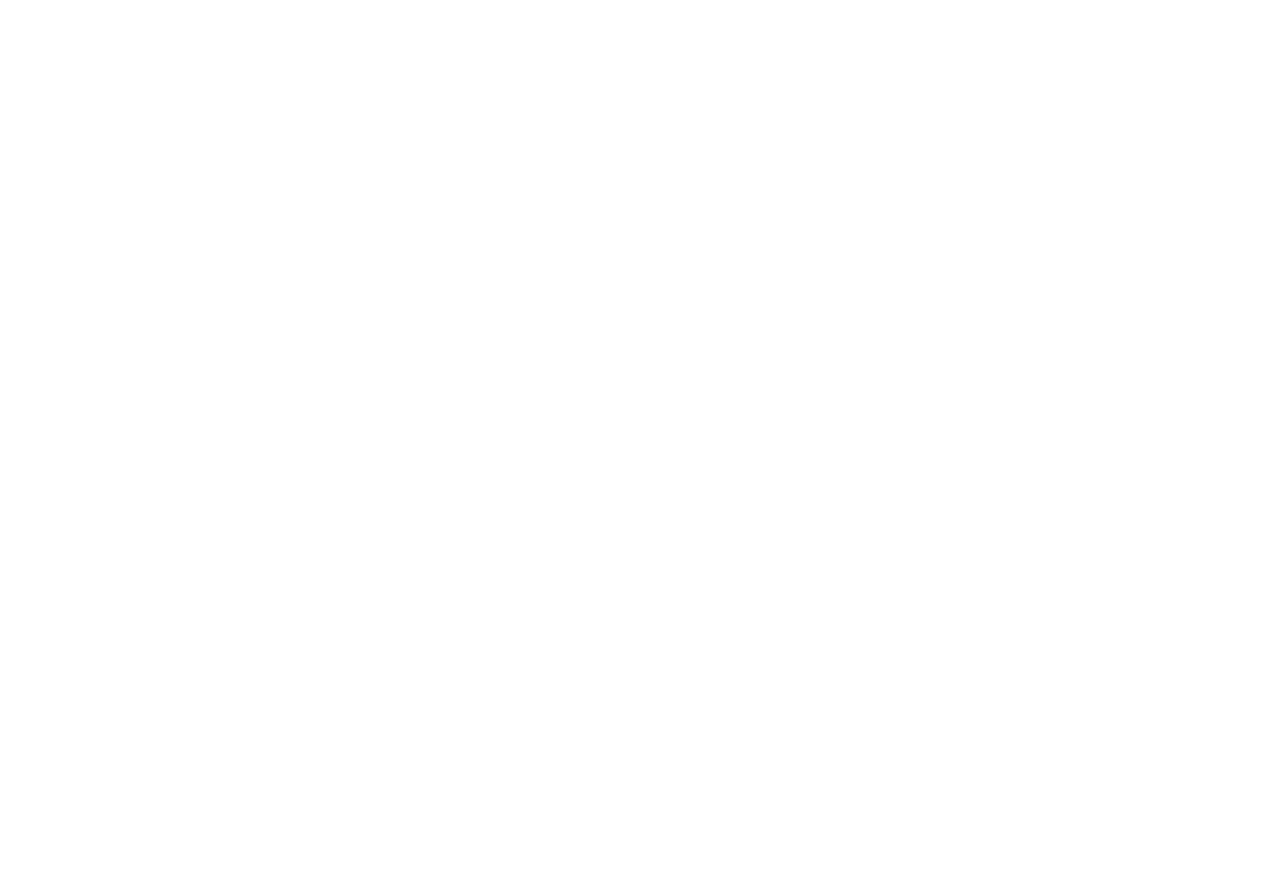
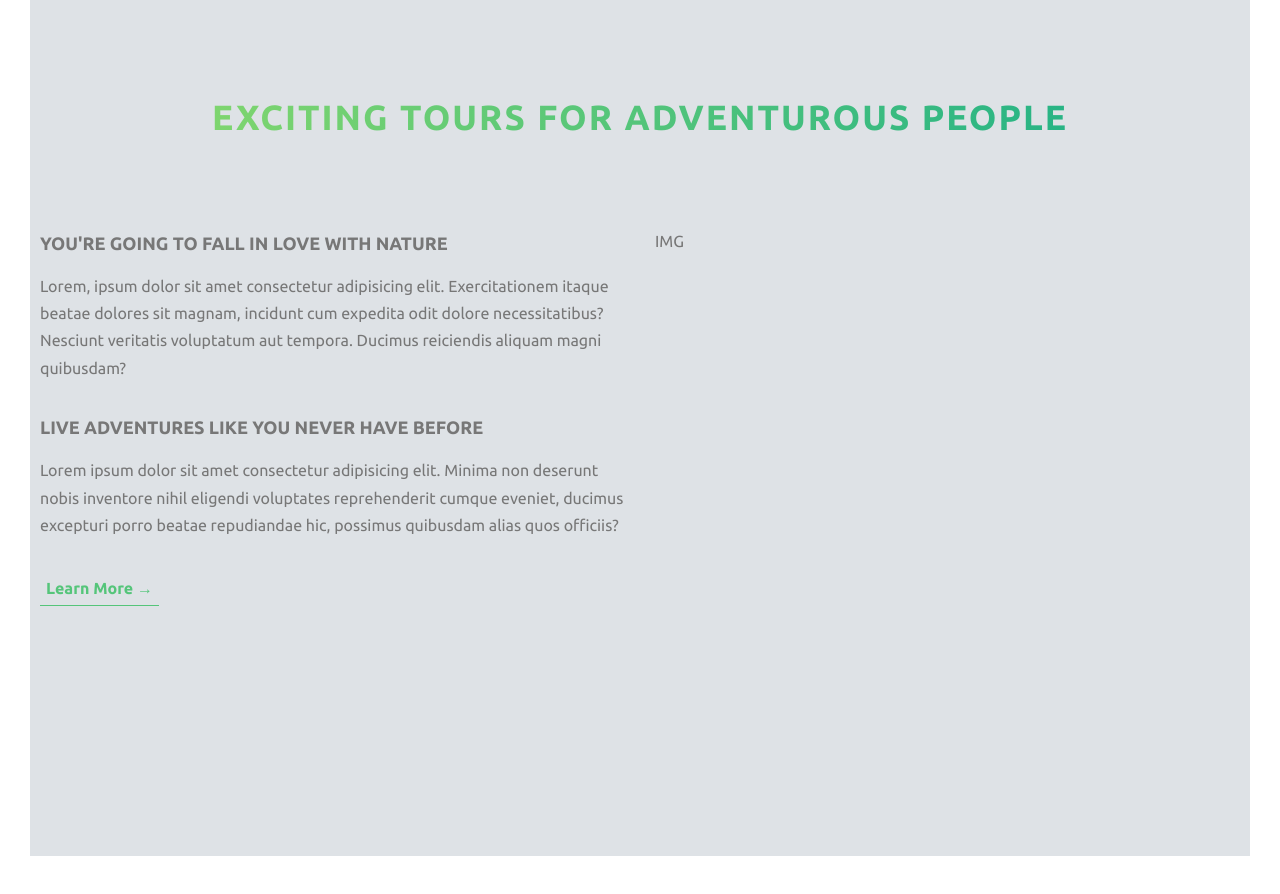
Before and after one commit to Saurav-98/Natours_Landing_Page_React_SASS, a React (Vite) app: page / in a window 1280 px wide. Shown: the part 812-1706 px from the top of the page. Before the commit the page ends 860 px from the top, so only its background shows below. Built offline with nearby package versions, Linux system fonts and the light colour scheme.

Commit message:
working on about section

```diff
--- a/src/App.jsx
+++ b/src/App.jsx
@@ -1,10 +1,14 @@
 import React from "react";
 import Header from "./Components/Header";
+import About from "./Components/About";
 
 const App = () => {
   return (
     <>
       <Header />
+      <main>
+        <About />
+      </main>
     </>
   );
 };
--- /dev/null
+++ b/src/Components/About.jsx
@@ -0,0 +1,43 @@
+import React from "react";
+
+const About = () => {
+  return (
+    <section className="about">
+      <div className="u-center-text u-mb-l">
+        <h2 className="heading-secondary">
+          Exciting tours for adventurous people
+        </h2>
+      </div>
+
+      <div className="about__main-content">
+        <div className="about__text-content">
+          <h3 className="heading-tertiary u-mb-m">
+            You're going to fall in love with nature
+          </h3>
+          <p className="paragraph">
+            Lorem, ipsum dolor sit amet consectetur adipisicing elit.
+            Exercitationem itaque beatae dolores sit magnam, incidunt cum
+            expedita odit dolore necessitatibus? Nesciunt veritatis voluptatum
+            aut tempora. Ducimus reiciendis aliquam magni quibusdam?
+          </p>
+          <h3 className="heading-tertiary u-mb-m">
+            Live adventures like you never have before
+          </h3>
+          <p className="paragraph">
+            Lorem ipsum dolor sit amet consectetur adipisicing elit. Minima non
+            deserunt nobis inventore nihil eligendi voluptates reprehenderit
+            cumque eveniet, ducimus excepturi porro beatae repudiandae hic,
+            possimus quibusdam alias quos officiis?
+          </p>
+
+          <a href="#" className="btn-secondary">
+            Learn More &rarr;
+          </a>
+        </div>
+        <div className="about__img-content">IMG</div>
+      </div>
+    </section>
+  );
+};
+
+export default About;
--- a/src/sass/main.scss
+++ b/src/sass/main.scss
@@ -11,3 +11,4 @@
 
 // Components
 @import "./partials/components/Header";
+@import "./partials/components/About";
--- a/src/sass/partials/base/_typography.scss
+++ b/src/sass/partials/base/_typography.scss
@@ -20,3 +20,38 @@
     animation: slide-Right 1.4s ease-in-out;
   }
 }
+.heading-secondary {
+  font-size: 3.5rem;
+  text-transform: uppercase;
+  font-weight: 700;
+  background-image: linear-gradient(
+    to right,
+    $color-primary-light,
+    $color-primary-dark
+  );
+  display: inline-block;
+  -webkit-background-clip: text;
+  color: transparent;
+
+  letter-spacing: 2px;
+  transition: all 0.4s ease-in-out;
+
+  &:hover {
+    transform: skewY(3deg) skewX(10deg) scale(1.1);
+    text-shadow: 0.5rem 1rem 2rem rgba($color-black, 0.3);
+  }
+}
+
+.heading-tertiary {
+  font-size: 1.8rem;
+  font-weight: 700;
+  text-transform: uppercase;
+}
+
+.paragraph {
+  font-size: $default-font-size;
+  margin-bottom: 3rem;
+  &:last-child {
+    margin-bottom: 0;
+  }
+}
--- a/src/sass/partials/base/_variables.scss
+++ b/src/sass/partials/base/_variables.scss
@@ -2,5 +2,11 @@
 $color-primary: #55c57a;
 $color-primary-dark: #28b485;
 $color-gray-dark: #777;
+$color-gray-light-1: #f7f7f7;
+$color-gray-light-2: #dee2e6;
 $color-white: #fff;
 $color-black: #000;
+
+// Font Sizes
+
+$default-font-size: 1.6rem;
--- /dev/null
+++ b/src/sass/partials/components/_About.scss
@@ -0,0 +1,14 @@
+.about {
+  background-color: $color-gray-light-2;
+  //   background-color: red;
+  padding: 25rem 0;
+  margin-top: -20vh;
+
+  &__main-content {
+    display: grid;
+    grid-template-columns: repeat(2, 1fr);
+    gap: 3rem;
+    max-width: 120rem;
+    margin: 0 auto;
+  }
+}
--- a/src/sass/partials/components/_Header.scss
+++ b/src/sass/partials/components/_Header.scss
@@ -10,7 +10,7 @@
   background-size: cover;
   background-position: top;
 
-  clip-path: polygon(100% 0%, 0% 0%, 0% 85%, 100% 100%);
+  clip-path: polygon(100% 0%, 0% 0%, 0% 75vh, 100% 100%);
   position: relative;
 
   &__logo-box {
--- a/src/sass/partials/essentials/_utilities.scss
+++ b/src/sass/partials/essentials/_utilities.scss
@@ -47,3 +47,38 @@
     }
   }
 }
+.btn-secondary {
+  &:link,
+  &:visited {
+    color: $color-primary;
+    display: inline-block;
+    border-bottom: 1px solid $color-primary;
+    padding: 6px;
+    padding-bottom: 3px;
+    font-size: $default-font-size;
+    font-weight: 700;
+    transition: all 0.2s ease-in-out;
+  }
+  &:hover {
+    transform: translateY(-0.4rem);
+    background-color: $color-primary;
+    color: $color-white;
+    box-shadow: 0 1rem 2rem rgba($color-black, 0.2);
+  }
+  &:active {
+    transform: translateY(0rem);
+
+    box-shadow: 0 0.5rem 1rem rgba($color-black, 0.3);
+  }
+}
+
+.u-center-text {
+  text-align: center;
+}
+
+.u-mb-l {
+  margin-bottom: 8rem;
+}
+.u-mb-m {
+  margin-bottom: 1.5rem;
+}
```
Also changed, not shown: 1 other file (tests, documents, lock files or other folders).
